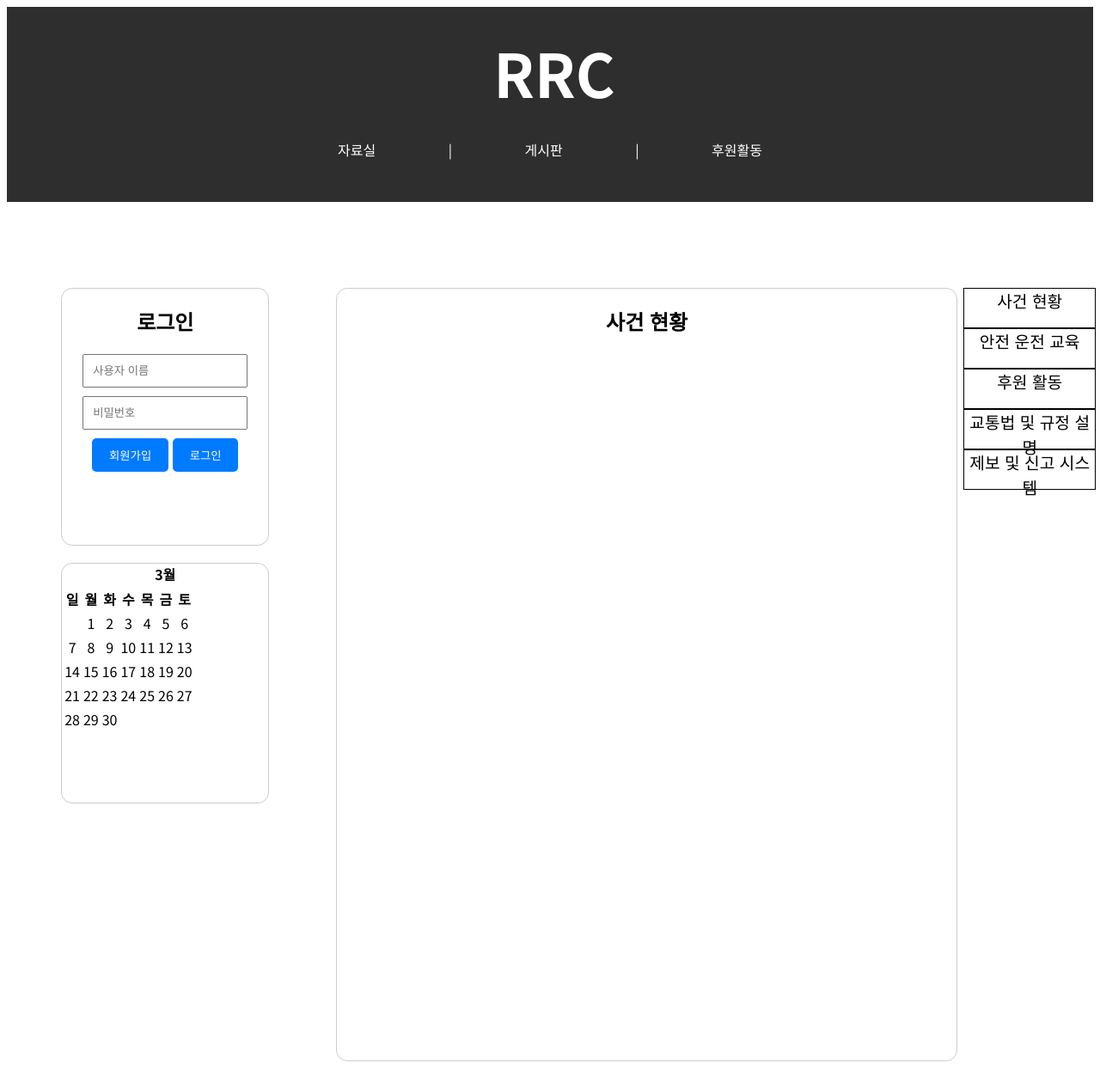
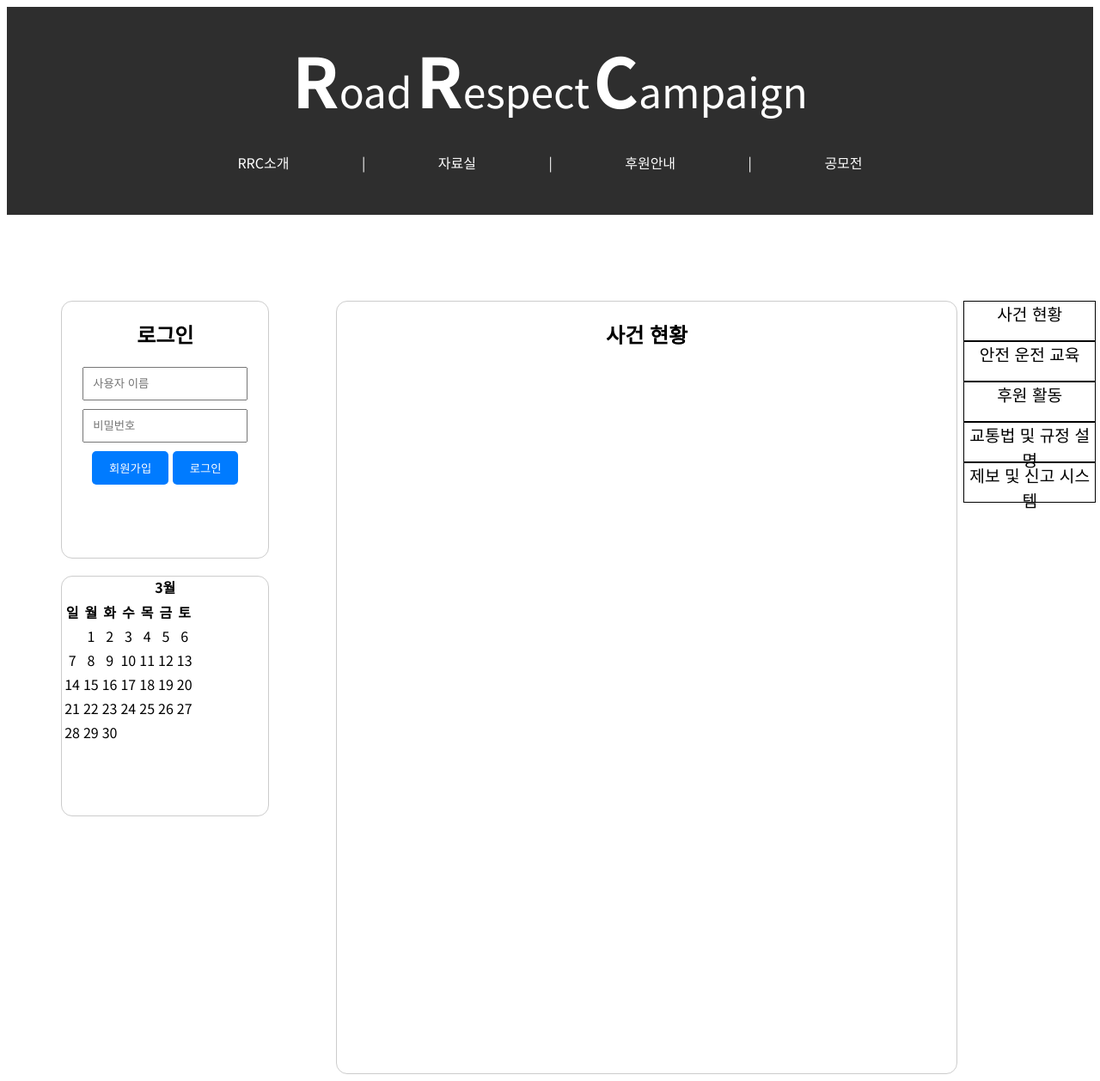
Before and after one commit to JHL222/soft-engineer, a PHP site: page / in a window 1280 px wide. Shown: the whole page at 86% size. Before the commit the page ends 1235 px from the top, so only its background shows below. Run offline with PHP 8.4, Linux system fonts and the light colour scheme.

Commit message:
header 수정

```diff
--- a/index.html
+++ b/index.html
@@ -16,14 +16,19 @@
 
 <body>
   <header>
-    <h1>RRC</h1>
+    <span style="font-size:500%;"><b>R</b></span><span style="font-size:300%;">oad</span>
+    <span style="font-size:500%;"><b>R</b></span><span style="font-size:300%;">espect</span>
+    <span style="font-size:500%;"><b>C</b></span><span style="font-size:300%;">ampaign</span>
+
     <nav>
       <ul>
+        <li><a href="#">RRC소개</a></li>
+        <li><a href="#">|</a></li>
         <li><a href="#">자료실</a></li>
-        <li>|</li>
-        <li><a href="#">게시판</a></li>
-        <li>|</li>
-        <li><a href="#">후원활동</a></li>
+        <li><a href="#">|</a></li>
+        <li><a href="#">후원안내</a></li>
+        <li><a href="#">|</a></li>
+        <li><a href="#">공모전</a></li>
       </ul>
     </nav>
   </header>
@@ -60,7 +65,7 @@
           <div class="text-wrapper-4" onclick="showLaw()">교통법 및 규정 설명</div>
         </div>
         <div class="nav5">
-          <div class="text-wrapper-5"  onclick="showReport()">제보 및 신고 시스템</div>
+          <div class="text-wrapper-5" onclick="showReport()">제보 및 신고 시스템</div>
         </div>
       </div>
     </div>
--- a/styles.css
+++ b/styles.css
@@ -142,6 +142,7 @@
 .overlap {
   position: fixed;
   margin-top: 100px;
+  border-radius: 13px;
   right: 5px;
   width: 12%;
   height: 300px;
```
